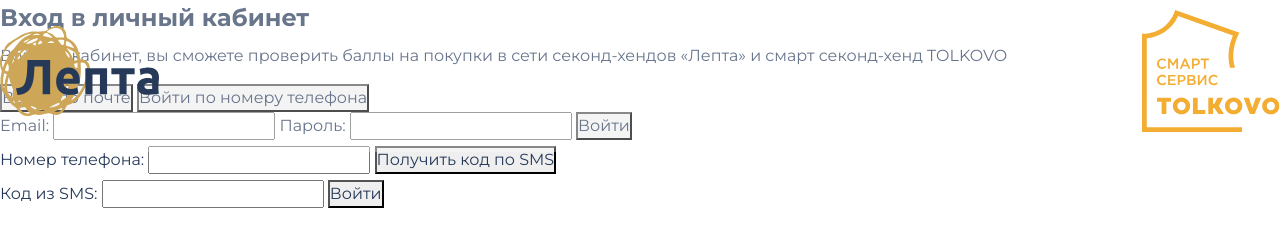
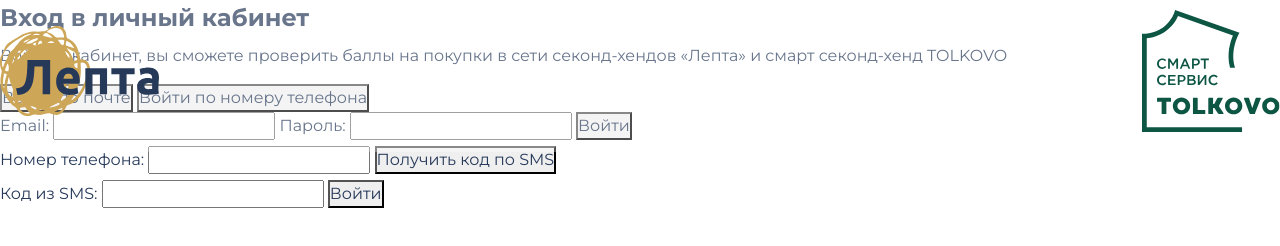
Before and after one commit to AnatoliyStarskiy/Lepta_LK, a website: page src/index.html in a window 1280 px wide. Drawn offline with nearby package versions, Linux system fonts and the light colour scheme.

Commit message:
commit 1.4

```diff
--- a/src/index.html
+++ b/src/index.html
@@ -38,65 +38,65 @@
                     </svg>
                 </a>
                 <a href="#" class="logo">
-                    <svg class="h__logo-img" width="138" height="122" viewBox="0 0 138 122" fill="none"
+                    <svg class="h__logo-img" width="138" height="122" viewBox="0 0 138 122" fill="#0e5644"
                         xmlns="http://www.w3.org/2000/svg">
                         <g clip-path="url(#clip0)">
                             <path
                                 d="M28.9978 88.4032V91.2201C28.9978 91.5444 28.7441 91.7982 28.4198 91.7982H24.3792V103.415C24.3792 103.74 24.1254 103.991 23.8011 103.991H20.2004C19.8761 103.991 19.6252 103.737 19.6252 103.415V91.7982H15.5817C15.2574 91.7982 15.0037 91.5444 15.0037 91.2201V88.4032C15.0037 88.1043 15.2574 87.8252 15.5817 87.8252H28.4198C28.7441 87.8252 28.9978 88.1015 28.9978 88.4032Z"
-                                fill="#F2AD32"></path>
+                                fill="#0e5644"></path>
                             <path
                                 d="M48.1662 95.9066C48.1662 100.525 44.1961 104.264 39.5069 104.264C34.7952 104.264 30.8476 100.525 30.8476 95.9066C30.8476 91.2879 34.7952 87.5461 39.5069 87.5461C44.1932 87.5461 48.1662 91.2879 48.1662 95.9066ZM43.5926 95.9066C43.5926 93.5521 41.7683 91.6573 39.5041 91.6573C37.2427 91.6573 35.3929 93.5521 35.3929 95.9066C35.3929 98.261 37.2399 100.178 39.5041 100.178C41.7683 100.178 43.5926 98.2638 43.5926 95.9066Z"
-                                fill="#F2AD32"></path>
+                                fill="#0e5644"></path>
                             <path
                                 d="M63.2937 100.593V103.41C63.2937 103.734 63.0399 103.988 62.7157 103.988H51.5187C51.1944 103.988 50.9406 103.734 50.9406 103.41V88.4004C50.9406 88.079 51.1944 87.8252 51.5187 87.8252H55.1448C55.4465 87.8252 55.7003 88.079 55.7003 88.4004V100.015H62.7185C63.0399 100.018 63.2937 100.269 63.2937 100.593Z"
-                                fill="#F2AD32"></path>
+                                fill="#0e5644"></path>
                             <path
                                 d="M81.0777 103.988H77.0343C76.5493 103.988 76.2278 103.689 75.8585 103.156C75.6273 102.812 73.7352 99.9698 72.3733 97.8917H71.0791V103.41C71.0791 103.734 70.8027 103.988 70.501 103.988H66.8777C66.5788 103.988 66.2997 103.734 66.2997 103.41V88.4006C66.2997 88.0763 66.576 87.8225 66.8777 87.8225H70.501C70.8027 87.8225 71.0791 88.0763 71.0791 88.4006V93.9187H72.3028C73.504 91.5868 75.0295 88.5867 75.1197 88.4006C75.3509 87.9861 75.5821 87.8225 75.9966 87.8225H80.1303C80.8014 87.8225 80.9396 88.0988 80.683 88.5613C80.5223 88.8855 77.8435 94.2402 76.8256 96.0899C77.773 97.4997 81.2582 102.764 81.4894 103.179C81.7686 103.644 81.4697 103.988 81.0777 103.988Z"
-                                fill="#F2AD32"></path>
+                                fill="#0e5644"></path>
                             <path
                                 d="M100.314 95.9066C100.314 100.525 96.3406 104.264 91.6543 104.264C86.9454 104.264 82.9978 100.525 82.9978 95.9066C82.9978 91.2879 86.9454 87.5461 91.6543 87.5461C96.3434 87.5461 100.314 91.2879 100.314 95.9066ZM95.7428 95.9066C95.7428 93.5521 93.9185 91.6573 91.6543 91.6573C89.3929 91.6573 87.546 93.5521 87.546 95.9066C87.546 98.261 89.3929 100.178 91.6543 100.178C93.9185 100.178 95.7428 98.2638 95.7428 95.9066Z"
-                                fill="#F2AD32"></path>
+                                fill="#0e5644"></path>
                             <path
                                 d="M118.723 88.6318C118.515 89.1393 113.202 103.018 113.019 103.41C112.856 103.802 112.72 103.988 112.303 103.988H108.423C108.009 103.988 107.868 103.802 107.684 103.41C107.501 103.018 102.211 89.1844 102.003 88.6318C101.819 88.1242 102.025 87.8225 102.42 87.8225H106.184C106.855 87.8225 106.971 88.0537 107.202 88.6543C107.363 89.0463 109.001 93.9441 110.366 98.0298C111.728 93.9413 113.343 89.0463 113.507 88.6543C113.761 88.0537 113.854 87.8225 114.545 87.8225H118.309C118.675 87.8253 118.907 88.1242 118.723 88.6318Z"
-                                fill="#F2AD32"></path>
+                                fill="#0e5644"></path>
                             <path
                                 d="M137.5 95.9066C137.5 100.525 133.527 104.264 128.84 104.264C124.132 104.264 120.181 100.525 120.181 95.9066C120.181 91.2879 124.129 87.5461 128.84 87.5461C133.527 87.5461 137.5 91.2879 137.5 95.9066ZM132.926 95.9066C132.926 93.5521 131.102 91.6573 128.838 91.6573C126.573 91.6573 124.729 93.5521 124.729 95.9066C124.729 98.261 126.576 100.178 128.838 100.178C131.102 100.178 132.926 98.2638 132.926 95.9066Z"
-                                fill="#F2AD32"></path>
+                                fill="#0e5644"></path>
                             <path
                                 d="M4.76247 117.24L4.78221 28.3352C9.6039 27.8192 16.5686 26.2627 23.0031 21.8414C30.2357 16.8731 34.062 10.5964 36.016 6.09055L90.8987 25.3773C88.2143 31.716 84.4557 43.9789 87.9859 57.4373L88.0593 57.7193H93.005L92.864 57.2371C87.704 39.4843 97.2205 23.2287 97.3163 23.068L97.5532 22.6732L33.0441 0L32.9567 0.420135C32.9341 0.524464 30.6276 10.8277 20.3075 17.9192C12.1614 23.5135 2.67308 23.7983 0.85155 23.7983C0.56958 23.7983 0.414496 23.7926 0.411676 23.7926L0.0197379 23.7785L0 122H100.046V117.24H4.76247Z"
-                                fill="#F2AD32"></path>
+                                fill="#0e5644"></path>
                             <path
                                 d="M15.0262 53.6729C15.0262 50.8024 17.1776 48.448 20.2342 48.448C22.0952 48.448 23.2202 49.0965 24.1874 50.0214L23.0482 51.3354C22.239 50.5853 21.3733 50.0806 20.2201 50.0806C18.2858 50.0806 16.8872 51.6681 16.8872 53.6729C16.8872 55.6495 18.2858 57.2652 20.2201 57.2652C21.4607 57.2652 22.2559 56.7605 23.1215 55.9512L24.2607 57.1045C23.2061 58.2013 22.0529 58.895 20.1637 58.895C17.2199 58.8978 15.0262 56.6026 15.0262 53.6729Z"
-                                fill="#F2AD32"></path>
+                                fill="#0e5644"></path>
                             <path
                                 d="M26.1216 48.6228H28.0108L31.0843 53.3994L34.1578 48.6228H36.047V58.723H34.2734V51.4792L31.0843 56.2416H31.0279L27.867 51.5074V58.723H26.1216V48.6228Z"
-                                fill="#F2AD32"></path>
+                                fill="#0e5644"></path>
                             <path
                                 d="M42.2278 48.5493H43.8717L48.3156 58.7228H46.4405L45.4169 56.2838H40.6404L39.6027 58.7228H37.784L42.2278 48.5493ZM44.7656 54.7104L43.0202 50.6697L41.2889 54.7104H44.7656Z"
-                                fill="#F2AD32"></path>
+                                fill="#0e5644"></path>
                             <path
                                 d="M50.0497 48.6228H54.0311C56.3827 48.6228 57.8687 49.965 57.8687 52.029C57.8687 54.296 56.05 55.4775 53.8281 55.4775H51.8233V58.723H50.0497V48.6228ZM53.8873 53.8759C55.2295 53.8759 56.0669 53.1259 56.0669 52.0431C56.0669 50.8588 55.2154 50.2385 53.8873 50.2385H51.8233V53.8759H53.8873Z"
-                                fill="#F2AD32"></path>
+                                fill="#0e5644"></path>
                             <path d="M61.8811 50.2667H58.6779V48.6228H66.8748V50.2667H63.6716V58.723H61.8811V50.2667Z"
-                                fill="#F2AD32"></path>
+                                fill="#0e5644"></path>
                             <path
                                 d="M15.0262 70.013C15.0262 67.1425 17.1776 64.7881 20.2342 64.7881C22.0952 64.7881 23.2202 65.4366 24.1874 66.3615L23.0482 67.6755C22.239 66.9254 21.3733 66.4207 20.2201 66.4207C18.2858 66.4207 16.8872 68.0082 16.8872 70.013C16.8872 71.9896 18.2858 73.6053 20.2201 73.6053C21.4607 73.6053 22.2559 73.1006 23.1215 72.2913L24.2607 73.4446C23.2061 74.5414 22.0529 75.2323 20.1637 75.2323C17.2199 75.2351 15.0262 72.9427 15.0262 70.013Z"
-                                fill="#F2AD32"></path>
+                                fill="#0e5644"></path>
                             <path
                                 d="M26.1216 64.9629H33.6108V66.5504H27.8981V69.1783H32.9622V70.7658H27.8981V73.4784H33.6841V75.0659H26.1216V64.9629Z"
-                                fill="#F2AD32"></path>
+                                fill="#0e5644"></path>
                             <path
                                 d="M35.7903 64.9629H39.7718C42.1234 64.9629 43.6094 66.3051 43.6094 68.3691C43.6094 70.6333 41.7907 71.8176 39.5687 71.8176H37.5639V75.0631H35.7903V64.9629ZM39.628 70.2132C40.9701 70.2132 41.8076 69.4631 41.8076 68.3804C41.8076 67.1961 40.956 66.5758 39.628 66.5758H37.5639V70.2132H39.628Z"
-                                fill="#F2AD32"></path>
+                                fill="#0e5644"></path>
                             <path
                                 d="M45.431 64.9629H49.9622C51.1155 64.9629 52.0262 65.2815 52.6043 65.8567C53.0526 66.3051 53.2838 66.8521 53.2838 67.5598C53.2838 68.7723 52.5902 69.4208 51.8402 69.81C53.0244 70.2132 53.845 70.8927 53.845 72.2913C53.845 74.0959 52.359 75.0631 50.1089 75.0631H45.4338V64.9629H45.431ZM49.6013 69.2178C50.7405 69.2178 51.5074 68.7695 51.5074 67.8193C51.5074 67.0241 50.873 66.5363 49.7338 66.5363H47.1792V69.2206H49.6013V69.2178ZM50.1201 73.4897C51.3326 73.4897 52.0685 73.0131 52.0685 72.0742C52.0685 71.2226 51.389 70.7179 49.9904 70.7179H47.1764V73.4897H50.1201Z"
-                                fill="#F2AD32"></path>
+                                fill="#0e5644"></path>
                             <path
                                 d="M55.8498 64.9629H57.5952V72.3364L62.7045 64.9629H64.3625V75.0631H62.6171V67.7036L57.5219 75.0631H55.847V64.9629H55.8498Z"
-                                fill="#F2AD32"></path>
+                                fill="#0e5644"></path>
                             <path
                                 d="M66.5281 70.013C66.5281 67.1425 68.6795 64.7881 71.7361 64.7881C73.5971 64.7881 74.7221 65.4366 75.6893 66.3615L74.5501 67.6755C73.7437 66.9254 72.8752 66.4207 71.722 66.4207C69.7876 66.4207 68.3891 68.0082 68.3891 70.013C68.3891 71.9896 69.7876 73.6053 71.722 73.6053C72.9626 73.6053 73.7578 73.1006 74.6234 72.2913L75.7626 73.4446C74.708 74.5414 73.5548 75.2323 71.6656 75.2323C68.7218 75.2351 66.5281 72.9427 66.5281 70.013Z"
-                                fill="#F2AD32"></path>
+                                fill="#0e5644"></path>
                         </g>
                         <defs>
                             <clipPath id="clip0">
```
Also changed, not shown: dist/index.html.
